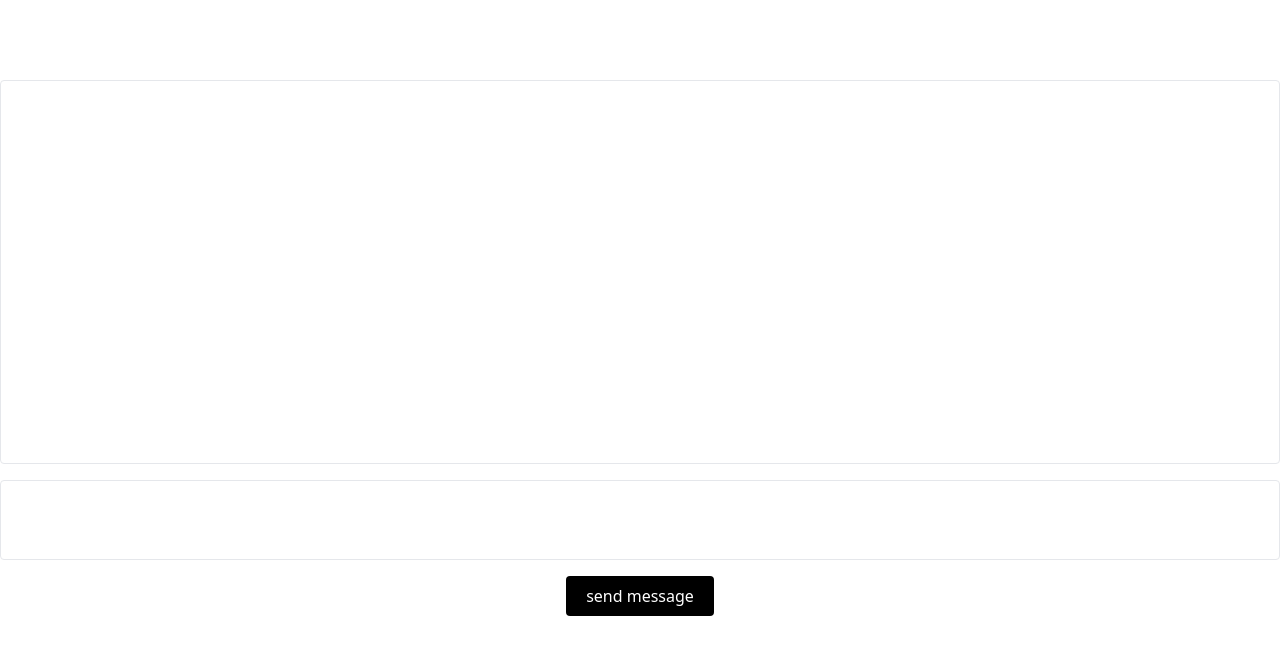
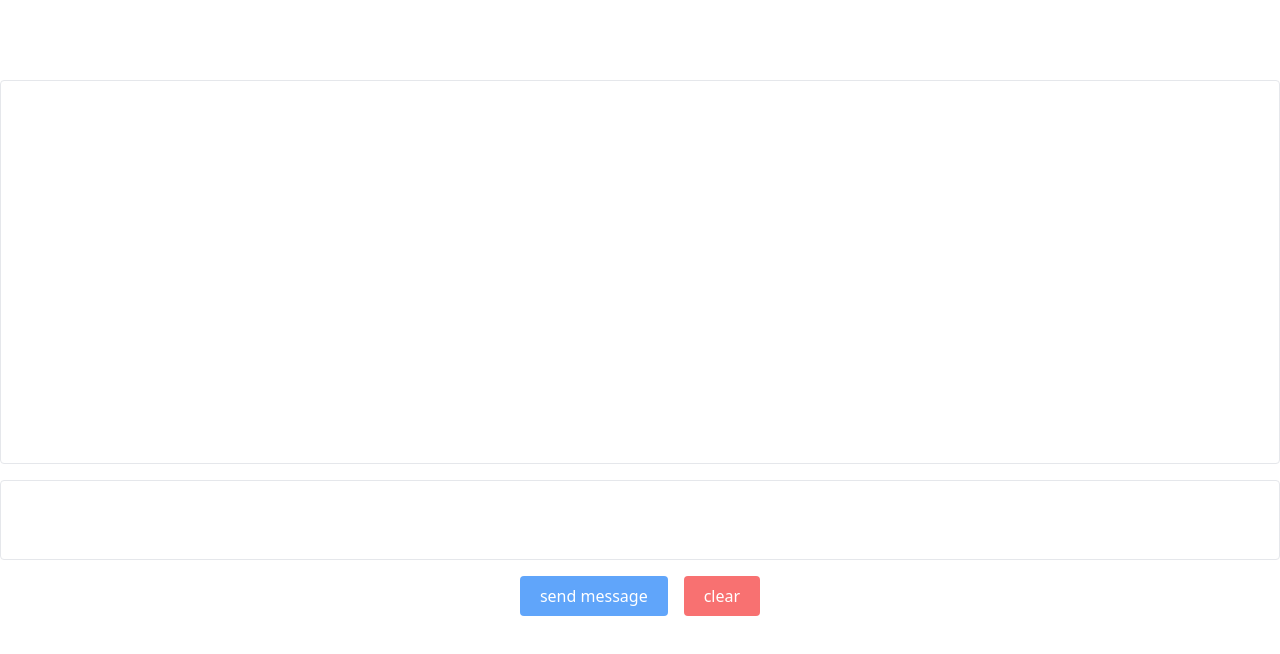
Before and after one commit to roma-marshall/chat-me, a Vue app: page / in a window 1280 px wide. Shown: the top 654 px of the page. Built offline with nearby package versions, Linux system fonts and the light colour scheme.

Commit message:
added clearMessage feature

```diff
--- a/src/App.vue
+++ b/src/App.vue
@@ -20,11 +20,22 @@
         </div>
       </div>
     </div>
-    <textarea @keyup.enter="sendMessage" v-model="message" type="text" class="border h-20 resize-none py-2 px-4 outline-none rounded" />
-    <div class="flex justify-center">
+    <textarea
+        @keyup.enter="sendMessage"
+        v-model="message"
+        type="text"
+        class="border h-20 resize-none py-2 px-4 outline-none rounded" />
+    <div class="flex justify-center space-x-4">
       <button
           @click="sendMessage"
-          class="hover:bg-blue-500 bg-black text-white py-2 px-5 rounded">send message</button>
+          class="hover:bg-blue-500 bg-blue-400 text-white py-2 px-5 rounded">
+        send message
+      </button>
+      <button
+          @click="clearMessage"
+          class="hover:bg-red-500 bg-red-400 text-white py-2 px-5 rounded">
+        clear
+      </button>
     </div>
   </div>
 </template>
@@ -38,6 +49,9 @@ const message = ref('')
 const messages = ref([])
 
 const sendMessage = () => {
+  if (message.value.length <= 1) {
+    message.value = ''
+  } else {
     const date = new Date()
     timestamp.value.unshift(date.getHours() + ':' + date.getMinutes())
 
@@ -51,4 +65,9 @@ const sendMessage = () => {
     id.value++
     message.value = ''
   }
+}
+
+const clearMessage = () => {
+  messages.value = []
+}
 </script>
```
Lines whose indentation alone changed are shown as unchanged.
